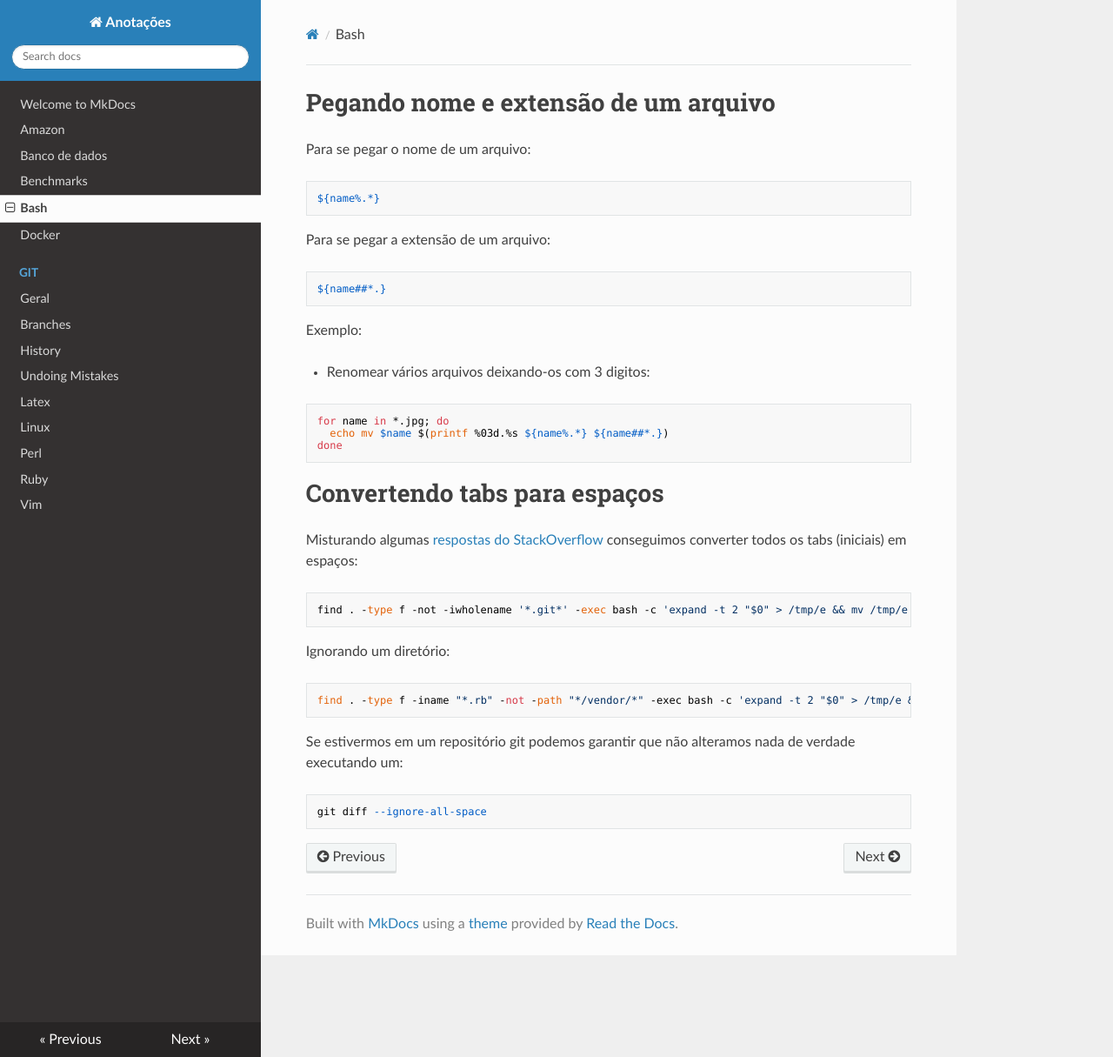
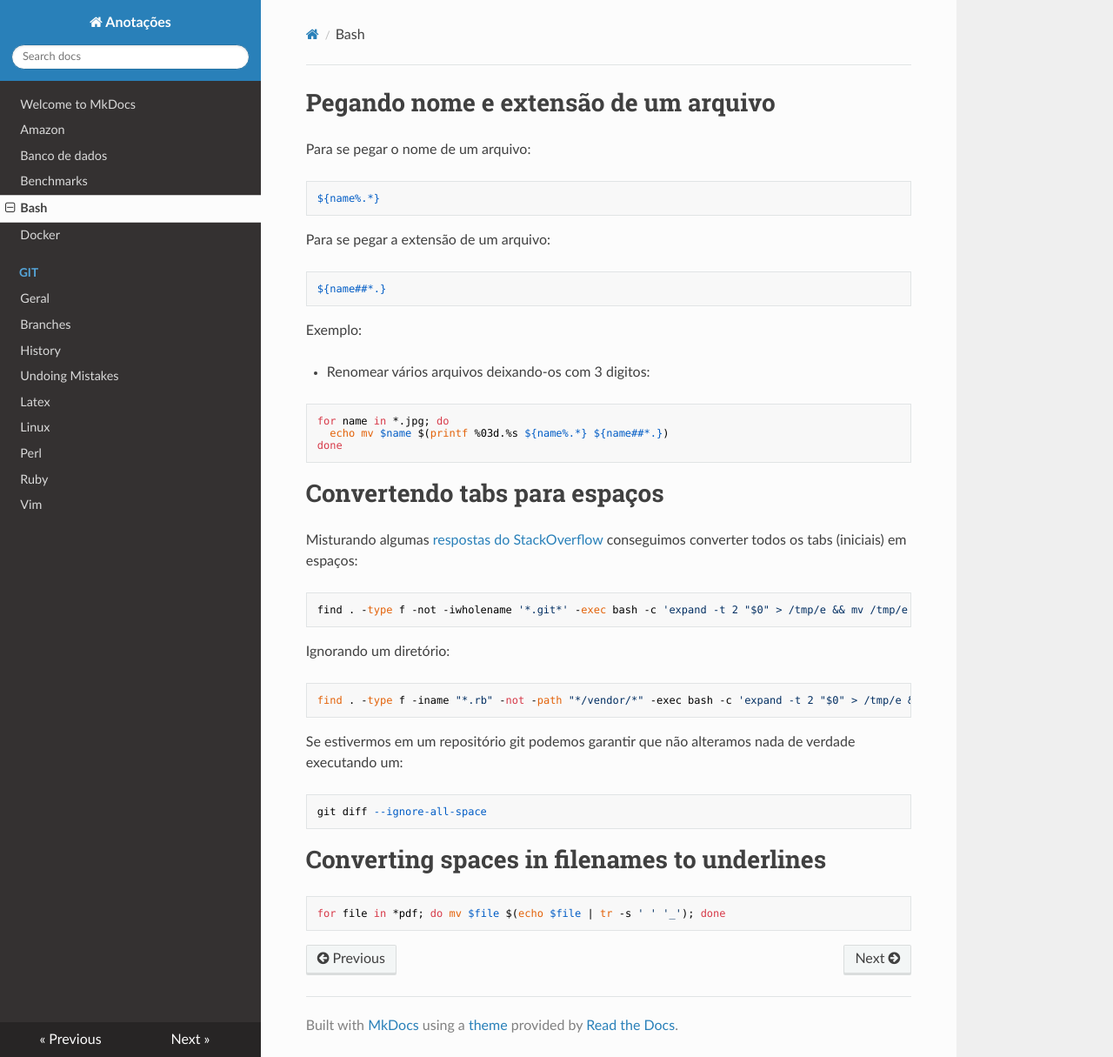
Before and after one commit to hposca/useful_notes, an MkDocs documentation site: the page built from docs/bash.md, in a window 1280 px wide and 1215 px high. Shown: the whole window at 87% size. Built offline with MkDocs 1.6.1, drawn with Linux system fonts in a browser that asks for light colours; nearby versions of some CDN libraries; old or Windows-style settings are respelled for this version of MkDocs.

Commit message:
Converting spaces in filenames to underlines

```diff
--- a/docs/bash.md
+++ b/docs/bash.md
@@ -36,3 +36,7 @@ Se estivermos em um repositório git podemos garantir que não alteramos nada de
 verdade executando um:
 
     git diff --ignore-all-space
+
+# Converting spaces in filenames to underlines
+
+    for file in *pdf; do mv $file $(echo $file | tr -s ' ' '_'); done
```
